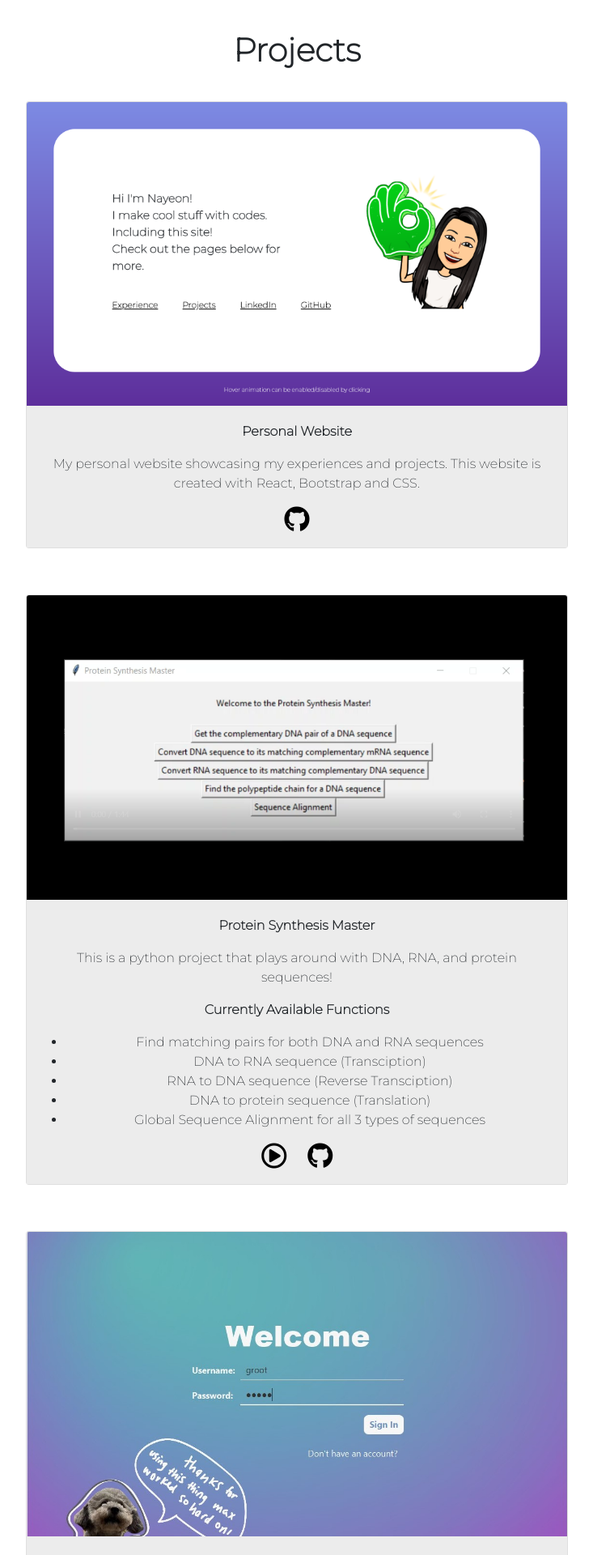
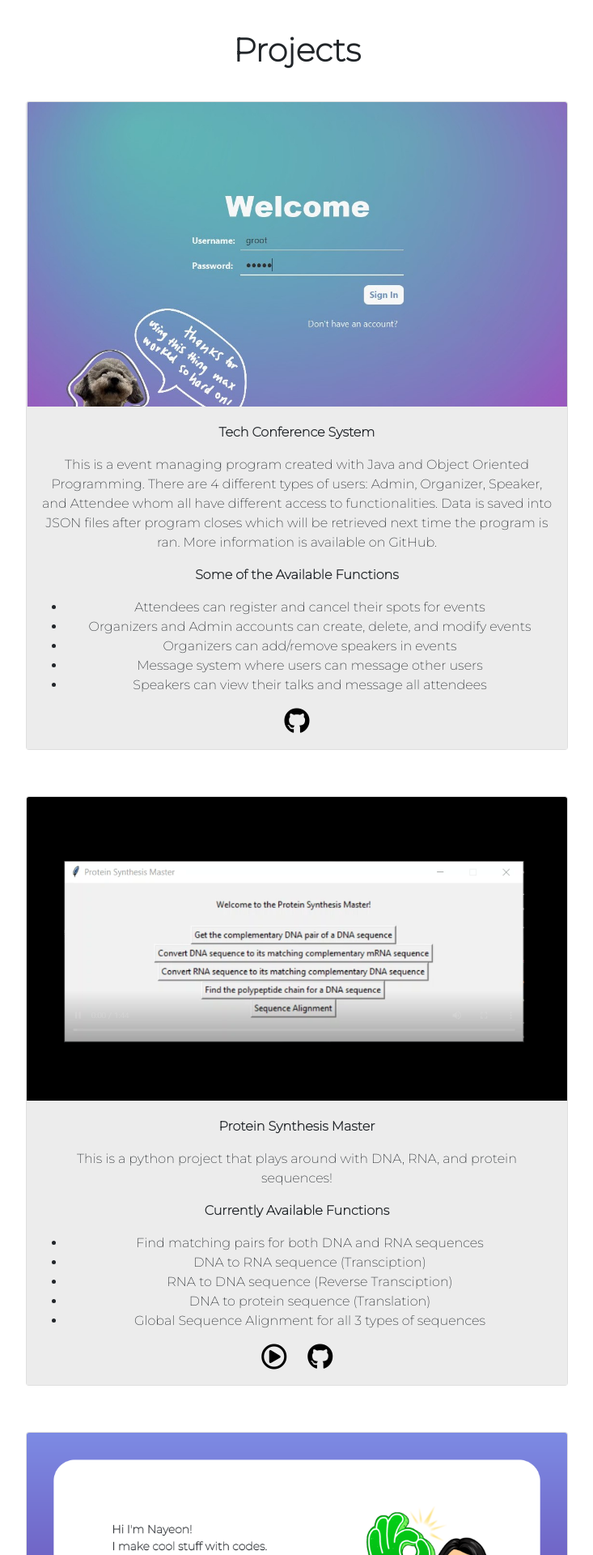
Before and after one commit to hyunnaye/portfolio-website, a React (Create React App) app: page /projects in a window 1280 px wide. Shown: the part 80-2000 px from the top of the page at 81% size, without its empty margins (273-1006 px from the left). Built offline with nearby package versions, Linux system fonts and the light colour scheme.

Commit message:
reorder projects

```diff
--- a/src/components/Projects/projects.js
+++ b/src/components/Projects/projects.js
@@ -72,13 +72,13 @@ const Projects = () => {
             <Container>
                 <Row className='row' >
                     <Col  xs={12} md={12} className='col'>
-                        <Portfolio />
+                        <TechConferenceSystem />
                     </Col>
                     <Col  xs={12} md={12} className='col'>
                         <ProteinMaster />
                     </Col>
                     <Col  xs={12} md={12} className='col'>
-                        <TechConferenceSystem />
+                        <Portfolio />
                     </Col>
                 </Row>
             </Container>
```
